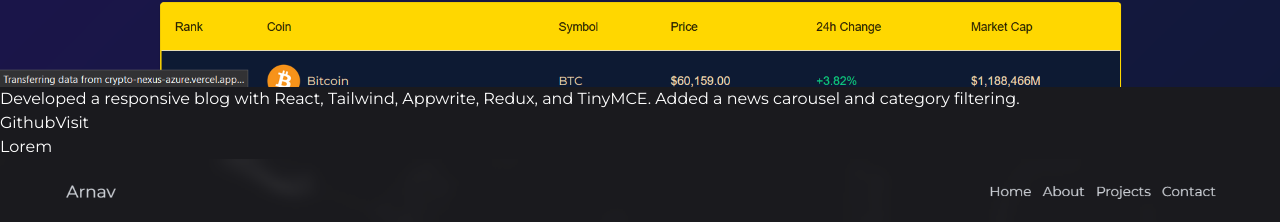
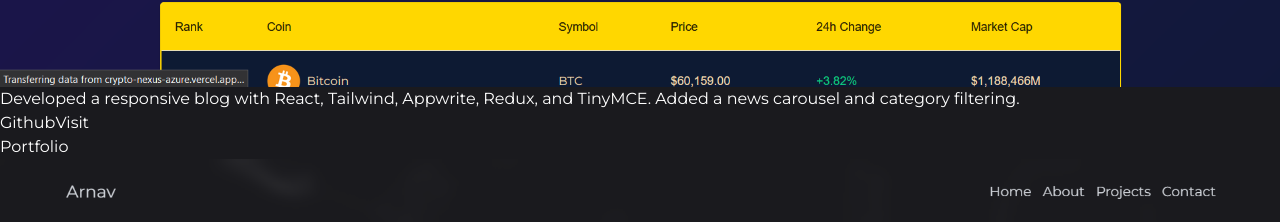
Before and after one commit to arnavkumar2k5/Portfolio, a React (Vite) app: page / in a window 1280 px wide. Shown: the part 5567-5789 px from the top of the page. Built offline with nearby package versions, Linux system fonts and the light colour scheme.

Commit message:
first commit

```diff
--- a/src/Components/Projects/Projects.jsx
+++ b/src/Components/Projects/Projects.jsx
@@ -83,7 +83,7 @@ function Projects() {
         </div>
 
         <div className="relative w-full md:w-[35rem] border-2 border-white rounded-lg shadow-lg overflow-hidden group transform transition-transform duration-500 hover:rotate-3">
-          <h1 className="text-2xl p-3 bg-yellow-400 w-full">Lorem</h1>
+          <h1 className="text-2xl p-3 bg-yellow-400 w-full">Portfolio</h1>
           <img
             src="/Project/Project-3.png"
             alt="Project thumbnail"
```
